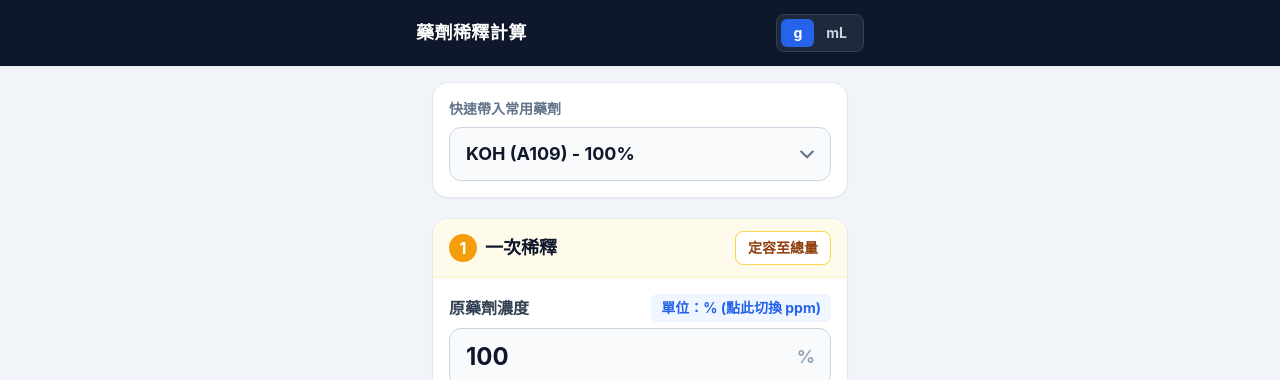
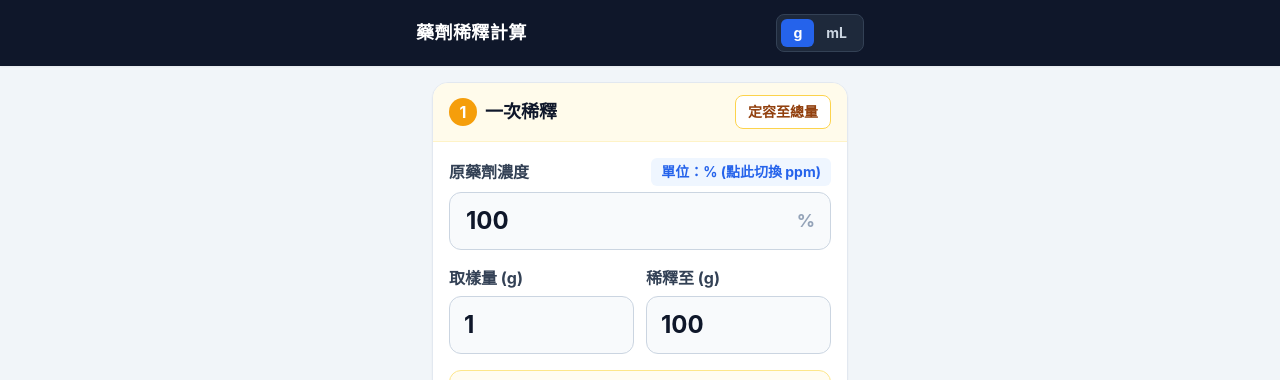
Before and after one commit to Cre8Lab/DilutionCalc, a plain HTML site: page index.html in a window 1280 px wide. Shown: the top 380 px of the page. Drawn offline with nearby package versions, Linux system fonts and the light colour scheme.

Commit message:
Update index.html

```diff
--- a/index.html
+++ b/index.html
@@ -40,29 +40,6 @@
   </header>
 
   <main class="max-w-md mx-auto px-4 pt-4 space-y-5">
-
-    <!-- 常用藥劑快速帶入 -->
-    <div class="bg-white rounded-2xl p-4 shadow-sm border border-slate-200">
-      <label class="block text-sm font-bold text-slate-500 mb-2">快速帶入常用藥劑</label>
-      <div class="relative">
-        <select id="presetSelect" onchange="applyPreset()" class="w-full appearance-none bg-slate-50 border border-slate-300 text-slate-900 text-lg font-bold rounded-xl px-4 py-3 pr-10 focus:outline-none focus:border-blue-600">
-          <option value="custom">-- 自訂輸入數值 --</option>
-          <option value="koh" selected>KOH (A109) - 100%</option>
-          <option value="tea">TEA (A703) - 50%</option>
-          <option value="mo">鉬酸鈉 A115C - 99.8%</option>
-          <option value="ttaa">TTAA507C - 100%</option>
-          <option value="na_nitrite">亞硝酸鈉 A124 - 100%</option>
-          <option value="h2o2">H2O2 - 35%</option>
-          <option value="fe_sulfate">聚硫酸鐵 - 10%</option>
-          <option value="new">New - 35%</option>
-          <option value="no2">NO2 - 10%</option>
-          <option value="sebacic">癸二酸 - 100%</option>
-        </select>
-        <div class="pointer-events-none absolute inset-y-0 right-0 flex items-center px-3.5 text-slate-500">
-          <svg class="w-5 h-5" fill="none" stroke="currentColor" viewBox="0 0 24 24"><path stroke-linecap="round" stroke-linejoin="round" stroke-width="2.5" d="M19 9l-7 7-7-7"/></svg>
-        </div>
-      </div>
-    </div>
 
     <!-- 卡片一：一次稀釋 -->
     <section class="bg-white rounded-2xl shadow-sm border border-slate-200 overflow-hidden">
@@ -107,7 +84,7 @@
         <div class="bg-amber-50/70 rounded-xl p-3.5 border border-amber-200 flex items-center justify-between">
           <div>
             <div class="text-sm font-bold text-amber-800">一次稀釋液濃度</div>
-            <div id="stage1Hint" class="text-xs text-amber-600 mt-0.5">總重 100 g</div>
+            <div id="stage1Hint" class="text-xs text-amber-600 mt-0.5">配製總量 100 g</div>
           </div>
           <div class="text-right">
             <span id="c1Result" class="text-3xl font-extrabold text-amber-700 tracking-tight">10,000</span>
@@ -148,7 +125,7 @@
             <input type="number" inputmode="decimal" id="c2Input" value="100" oninput="calculate()" class="input-box w-full bg-slate-50 border border-slate-300 rounded-xl px-3.5 py-3 text-2xl font-bold text-slate-900">
           </div>
           <div>
-            <label id="v2Label" class="block text-base font-bold text-slate-700 mb-1.5">加水/稀釋至 (<span class="unit-label">g</span>)</label>
+            <label id="v2Label" class="block text-base font-bold text-slate-700 mb-1.5">加水量 (<span class="unit-label">g</span>)</label>
             <input type="number" inputmode="decimal" id="v2Input" value="100" oninput="calculate()" class="input-box w-full bg-slate-50 border border-slate-300 rounded-xl px-3.5 py-3 text-2xl font-bold text-slate-900">
           </div>
         </div>
@@ -178,8 +155,8 @@
     </section>
 
     <!-- 一鍵清空重算按鈕 -->
-    <button onclick="resetValues()" class="w-full py-3.5 rounded-xl bg-white border border-slate-300 text-slate-600 font-bold text-base active:bg-slate-100 transition">
-      重設為預設值
+    <button onclick="clearValues()" class="w-full py-3.5 rounded-xl bg-white border border-slate-300 text-slate-600 font-bold text-base active:bg-slate-100 transition">
+      清空數值
     </button>
 
   </main>
@@ -191,19 +168,6 @@
     let mode2 = 'add';     // 'add' = 外加溶劑, 'total' = 定容至總量
     let isManualC1 = false;
     let lastW2Value = '1.0101';
-
-    const presets = {
-      koh:        { c0: 100,  w1: 1,  v1: 100, m1: 'total', c2: 100,  v2: 100, m2: 'add' },
-      tea:        { c0: 50,   w1: 1,  v1: 1,   m1: 'total', c2: 20,   v2: 500, m2: 'add' },
-      mo:         { c0: 99.8, w1: 1,  v1: 1,   m1: 'total', c2: 30,   v2: 500, m2: 'add' },
-      ttaa:       { c0: 100,  w1: 1,  v1: 1,   m1: 'total', c2: 3333, v2: 8,   m2: 'add' },
-      na_nitrite: { c0: 100,  w1: 1,  v1: 1,   m1: 'total', c2: 3333, v2: 8,   m2: 'add' },
-      h2o2:       { c0: 35,   w1: 3,  v1: 105, m1: 'total', c2: 60,   v2: 500, m2: 'add' },
-      fe_sulfate: { c0: 10,   w1: 10, v1: 100, m1: 'total', c2: 60,   v2: 500, m2: 'add' },
-      new:        { c0: 35,   w1: 3,  v1: 105, m1: 'total', c2: 200,  v2: 500, m2: 'add' },
-      no2:        { c0: 10,   w1: 10, v1: 100, m1: 'total', c2: 200,  v2: 500, m2: 'add' },
-      sebacic:    { c0: 100,  w1: 10, v1: 110, m1: 'total', c2: 200,  v2: 500, m2: 'add' }
-    };
 
     function setUnit(unit) {
       currentUnit = unit;
@@ -283,29 +247,14 @@
       calculate();
     }
 
-    function applyPreset() {
-      const key = document.getElementById('presetSelect').value;
-      if (key === 'custom') return;
-      const p = presets[key];
-
-      if (!c0IsPercent) toggleC0Unit();
-      document.getElementById('c0Input').value = p.c0;
-      document.getElementById('w1Input').value = p.w1;
-      document.getElementById('v1Input').value = p.v1;
-      document.getElementById('c2Input').value = p.c2;
-      document.getElementById('v2Input').value = p.v2;
-
-      mode1 = p.m1;
-      mode2 = p.m2;
-      if (isManualC1) toggleManualC1();
-
-      updateModeUI();
+    function clearValues() {
+      document.getElementById('c0Input').value = '';
+      document.getElementById('w1Input').value = '';
+      document.getElementById('v1Input').value = '';
+      document.getElementById('c2Input').value = '';
+      document.getElementById('v2Input').value = '';
+      document.getElementById('c1ManualInput').value = '';
       calculate();
-    }
-
-    function resetValues() {
-      document.getElementById('presetSelect').value = 'koh';
-      applyPreset();
     }
 
     function formatNum(num, decimals = 2) {
```
